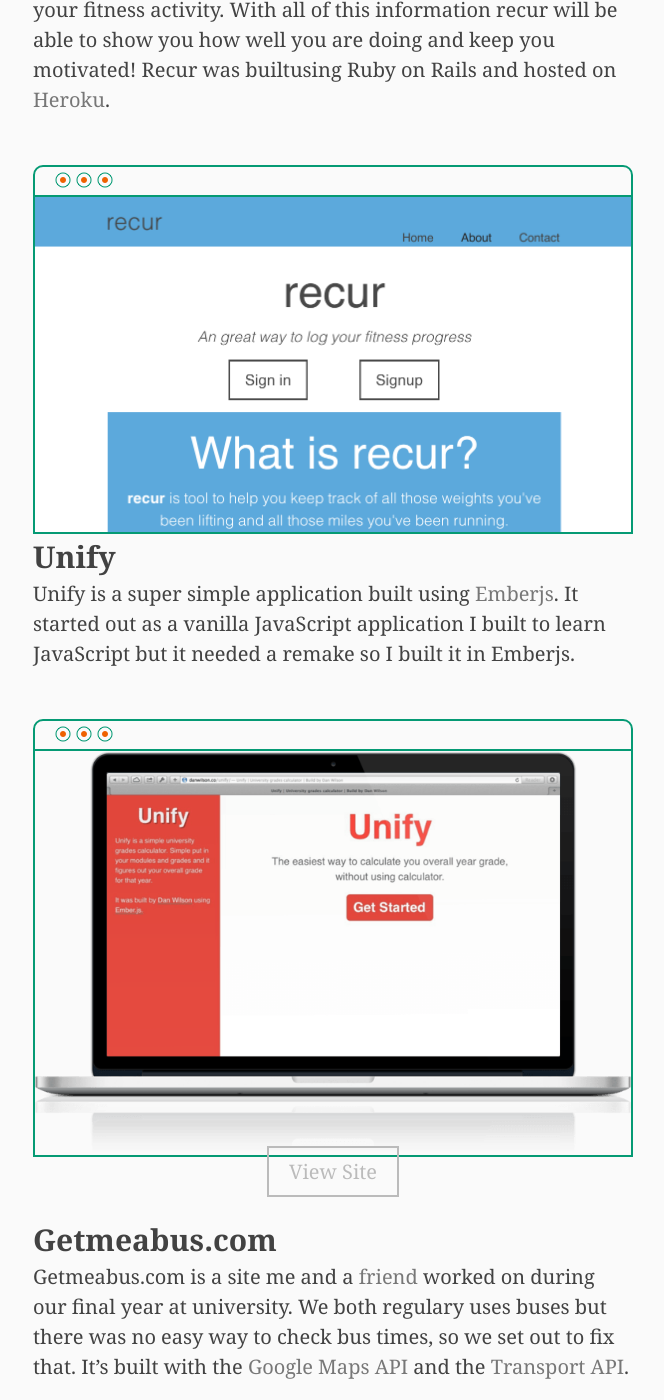
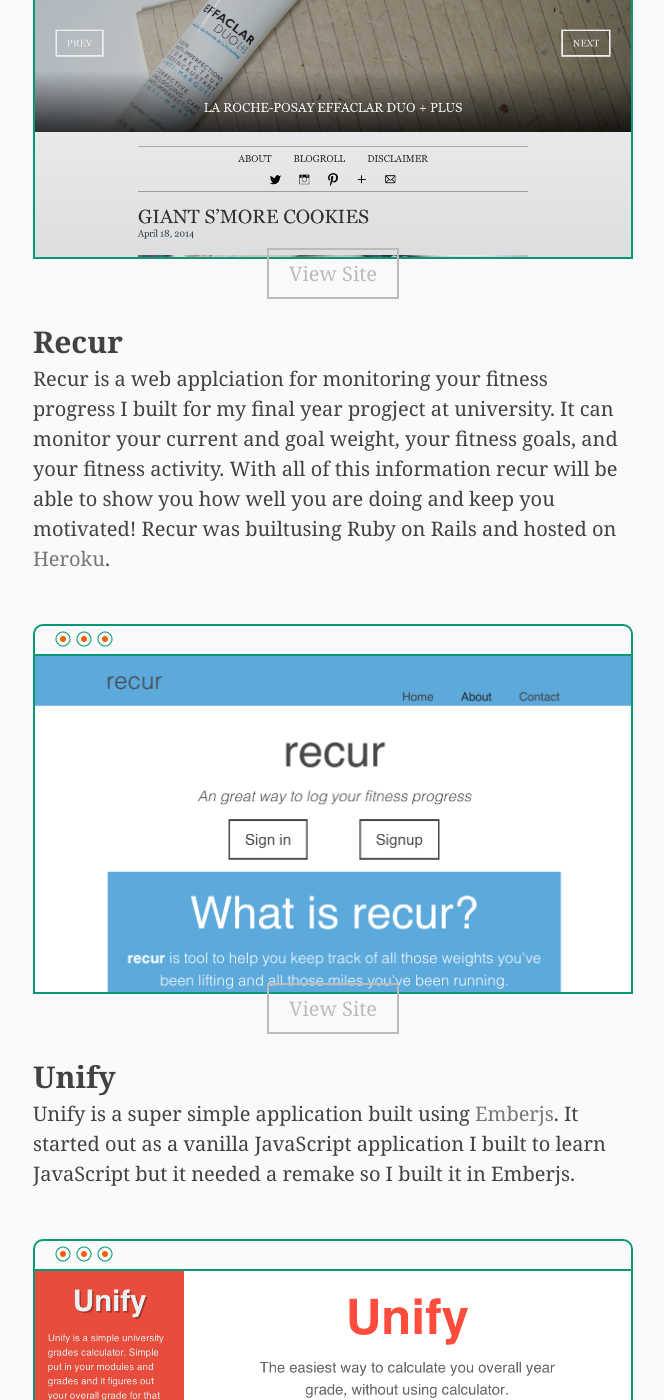
Before and after one commit to danwlsn/djangodan.github.io, a Jekyll site: the page built from work/index.md, in a window 1280 px wide and 1400 px high, scrolled down 979 px. Shown: the whole window, without its empty margins (307-971 px from the left). Built offline with Jekyll 4.4.1, drawn with Linux system fonts in a browser that asks for light colours; nearby versions of some CDN libraries; Markdown is read by kramdown in place of the engine named in the settings.

Commit message:
new portfolio items and css browsers

```diff
--- a/work/index.md
+++ b/work/index.md
@@ -9,6 +9,20 @@ image: ../images/work.png
 ##[ThatGraceGirl](http://thatgracegirl.com)
 
 [Grace](http://twitter.com/thatgracegirlca) has been blogging for just over a year now. And when she started pulling in a lot of hits, she said that she wanted to take her blog to the next level. And what better way to do that than with a new blog design.
+
+<div class="browser">
+<div class="top--bar">
+<div class="buttons">
+</div>
+</div>
+<div class="window">
+<img src="../images/tgg.png" alt="Recur fitness monitoring application">
+</div>
+</div>
+
+<p class="view--site">
+<a href="http://thatgracegirl.com" class="view--site--btn">View Site</a>
+</p>
 
 ##[Recur](http://recurapp.co)
 
@@ -24,6 +38,10 @@ Recur is a web applciation for monitoring your fitness progress I built for my f
 <img src="../images/recur.png" alt="Recur fitness monitoring application">
 </div>
 </div>
+
+<p class="view--site">
+<a href="http://recurapp.co" class="view--site--btn">View Site</a>
+</p>
 
 ##[Unify](http://danwilson.co/unify)
 
```
Also changed, not shown: images/getmeabus.png, images/lewishancock.png, images/tgg.png (added), images/unify.png.
